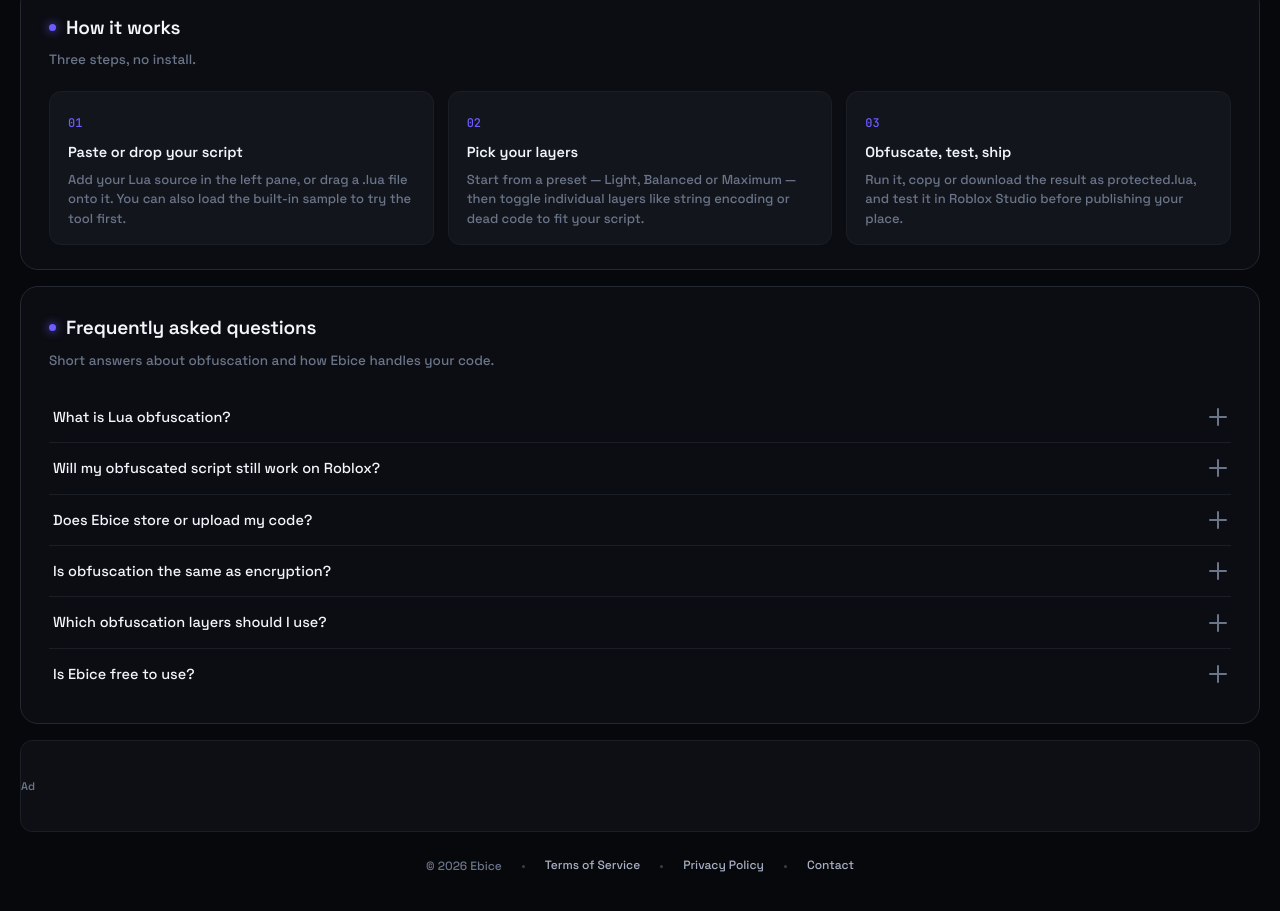
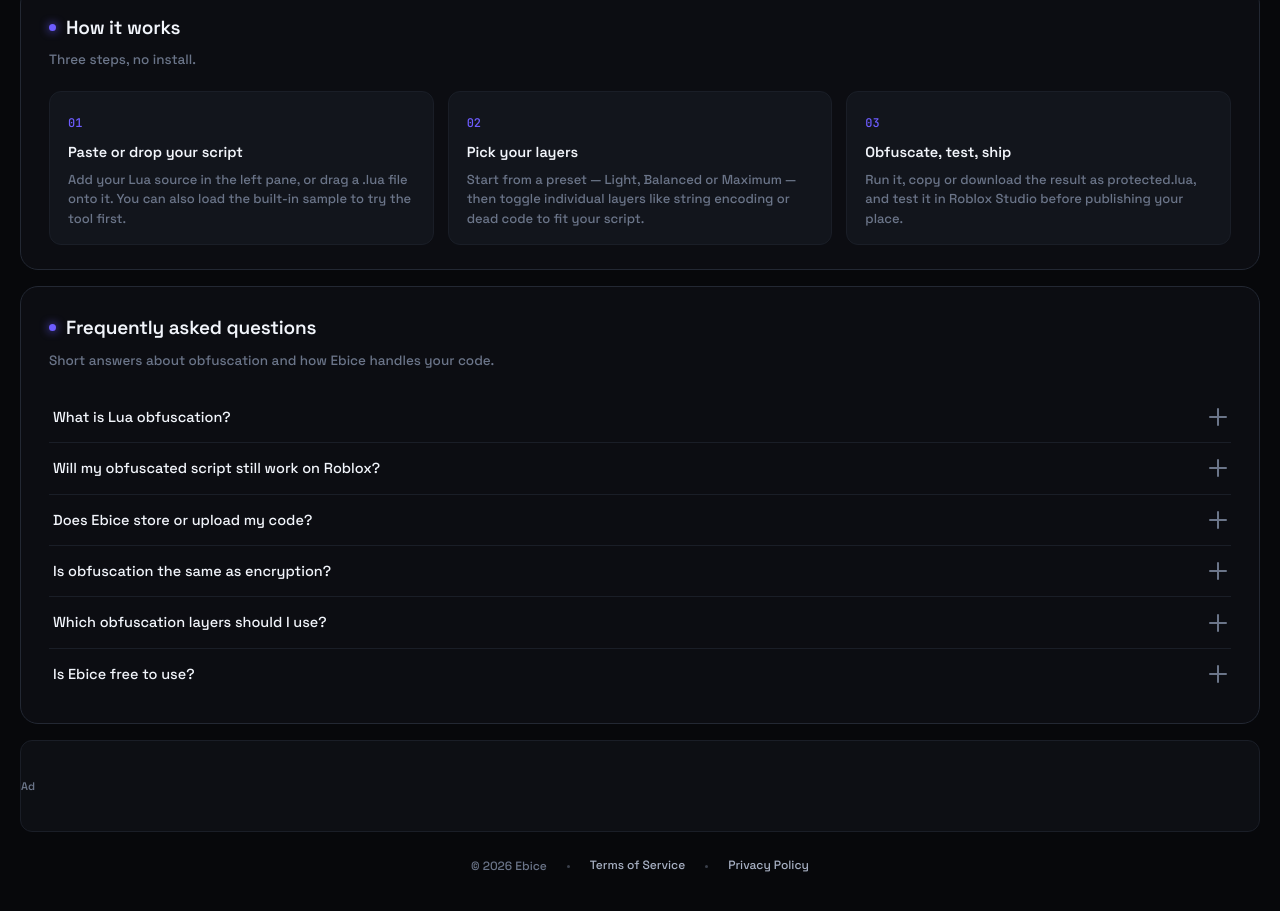
Before and after one commit to justgratis2-dotcom/ol-, a plain HTML site: page index.html in a window 1280 px wide. Shown: the part 1603-2514 px from the top of the page. Drawn offline with Linux system fonts and the light colour scheme.

Commit message:
Update index.html

```diff
--- a/index.html
+++ b/index.html
@@ -429,8 +429,7 @@ textarea.output{color:#b9c4dc;font-size:12.5px;word-break:break-word}
   <footer class="foot">
     <span>&copy; <span id="year">2026</span> Ebice</span><span class="sep"></span>
     <a href="https://ebice.site/terms">Terms of Service</a><span class="sep"></span>
-    <a href="https://ebice.site/privacy/">Privacy Policy</a><span class="sep"></span>
-    <a href="mailto:contact@ebice.site">Contact</a>
+    <a href="https://ebice.site/privacy/">Privacy Policy</a>
   </footer>
 </div>
 
```
